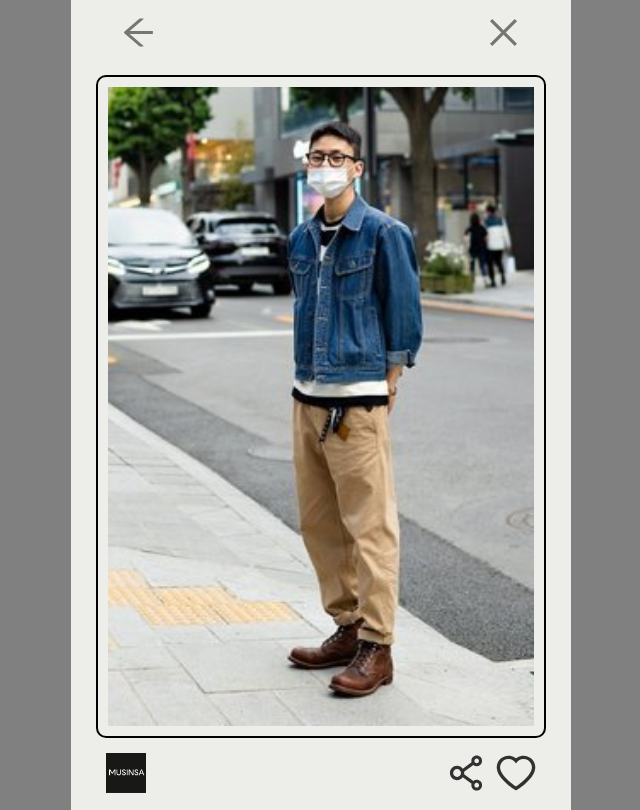
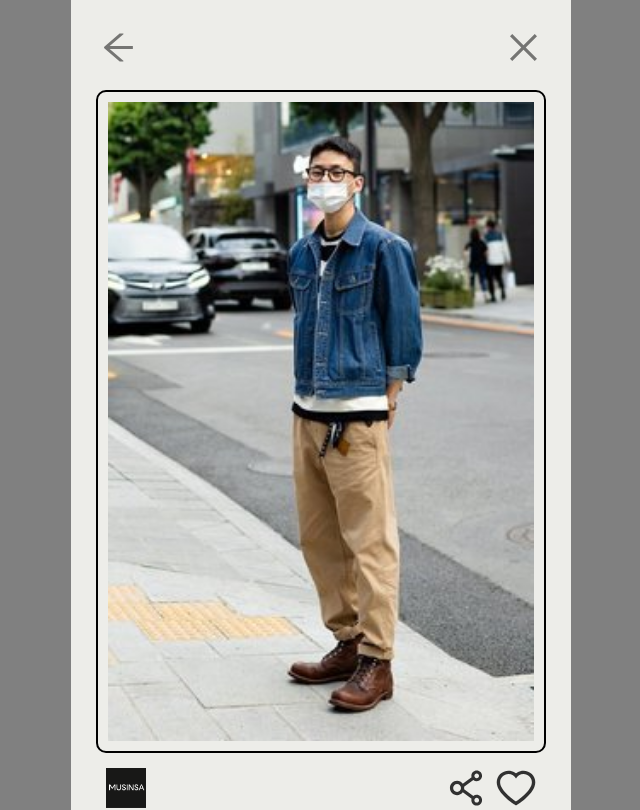
Before and after one commit to Lv2-Recsys-01/styl-frontend, a React (Create React App) app: page /detail in a window 1280 px wide. Shown: the top 810 px of the page, without its empty margins (319-959 px from the left). Built offline with nearby package versions, Linux system fonts and the light colour scheme.

Commit message:
chore: change position

```diff
--- a/src/pages/DetailPage/index.css
+++ b/src/pages/DetailPage/index.css
@@ -6,8 +6,9 @@
     align-items: center;
     justify-content: space-between;
     height: 65px;
-    padding-inline: 50px;
+    padding-inline: 30px;
     line-height: 64px;
+    margin-top:15px;
     background-color: var(--background);
   }
 
```
